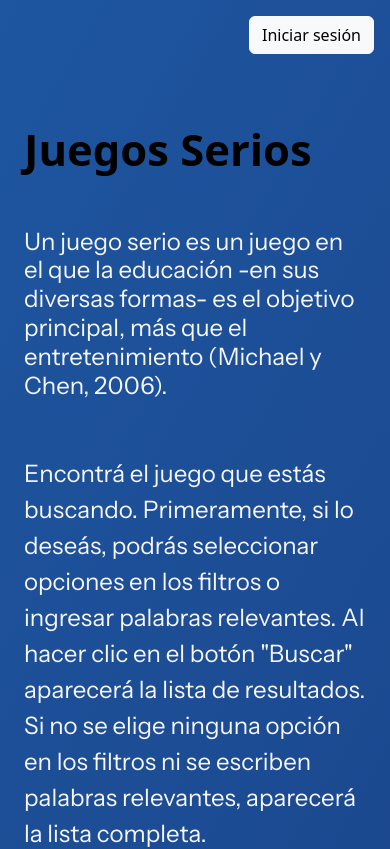
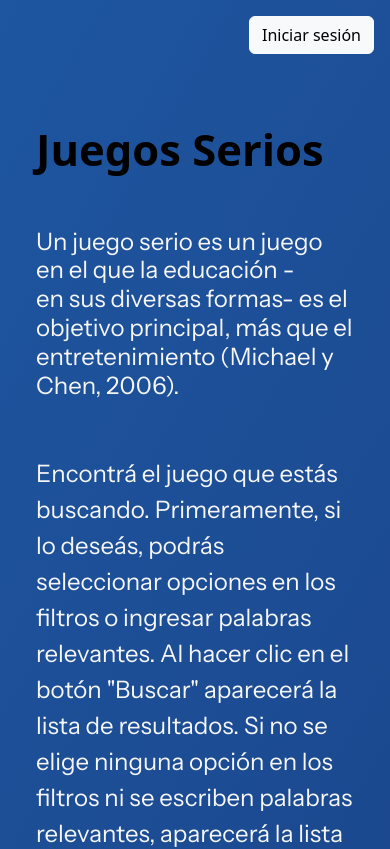
Before and after one commit to charrassebastian/games-catalog-frontend, a React (Vite) app in the folder juegos-serios-frontend/: page / in a window 390 px wide. Shown: the top 849 px of the page. Built offline with nearby package versions, Linux system fonts and the light colour scheme; a web font is replaced by a local one.

Commit message:
removed space at the right of the page on mobile devices

```diff
--- a/juegos-serios-frontend/src/MainSection/MainSection.tsx
+++ b/juegos-serios-frontend/src/MainSection/MainSection.tsx
@@ -22,7 +22,7 @@ export function MainSection({ onSearch, onClear, searchValue, onSearchValueChang
     return (
         <section className="gradient-background home">
             <div className="container col-xxl-8 px-3 px-md5 " >
-                <div className="row flex-lg-row-reverse align-items-center g-5 pt-5">
+                <div className="row flex-lg-row-reverse align-items-center pt-5">
                     <div className="px-3 px-md5">
                         <h1 className="display-1 fw-bold text-body-emphasis bs-light lh-1 m-3">Juegos Serios</h1>
                         <br />
```
